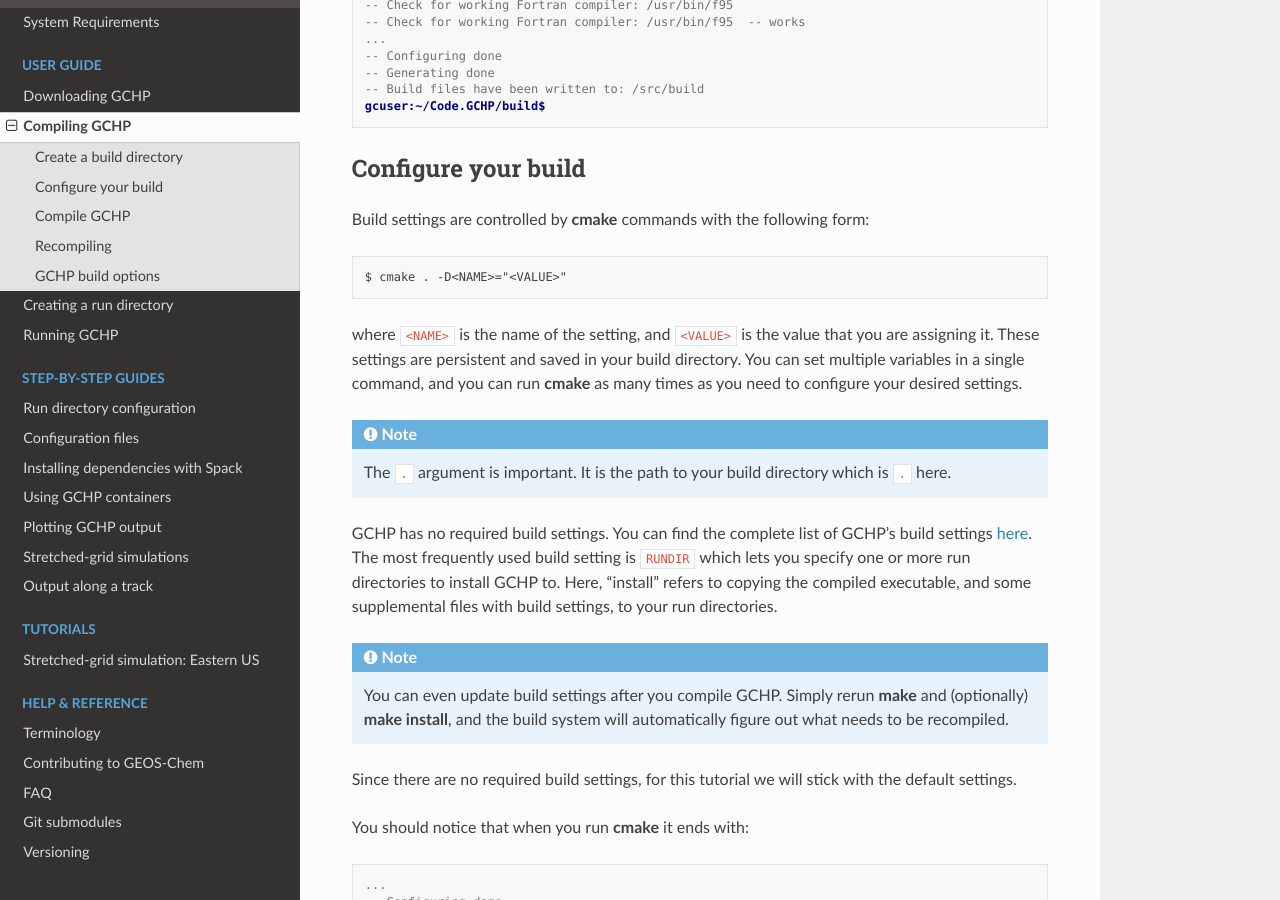
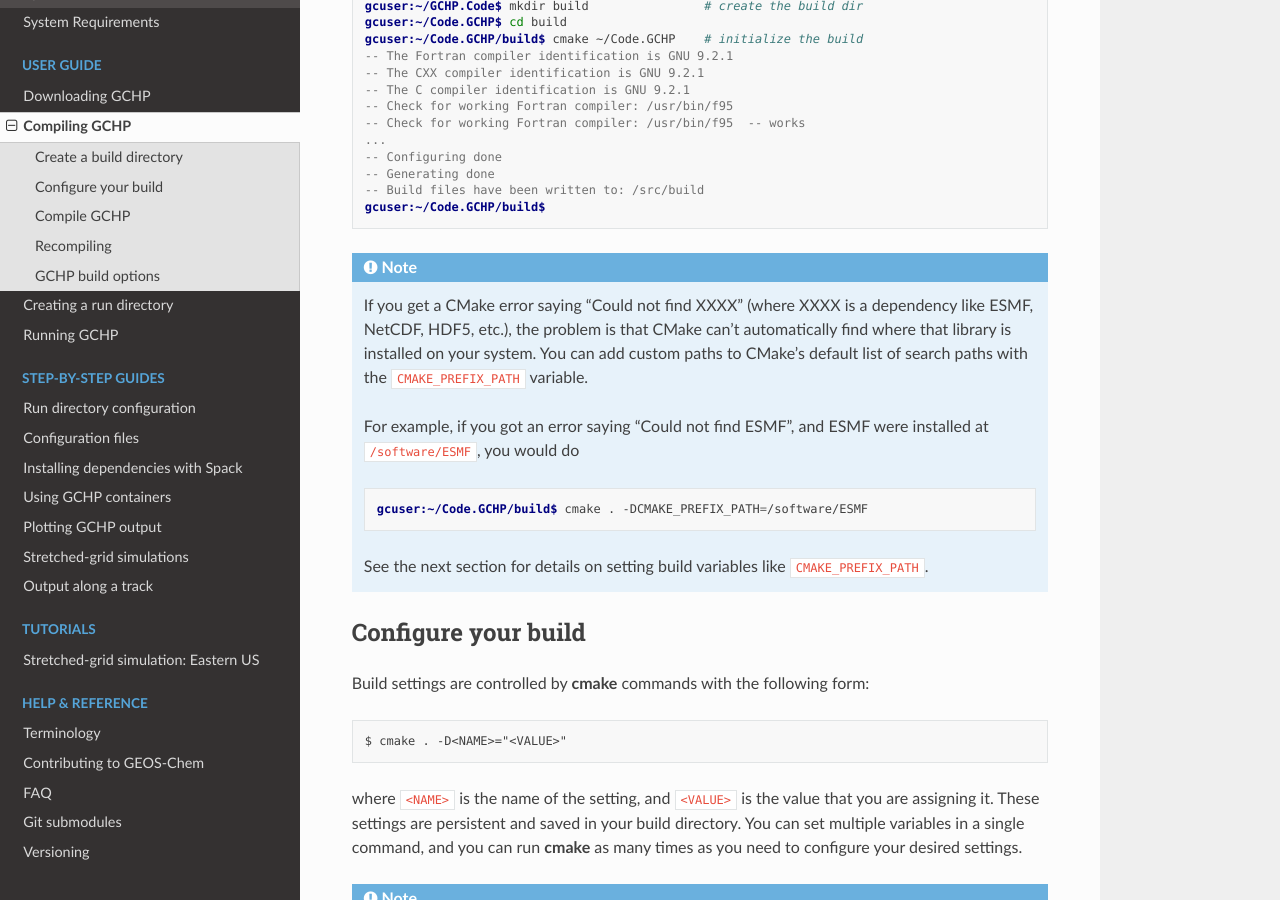
Before and after one commit to geoschem/GCHP, a Sphinx documentation site: the page built from docs/source/user-guide/compiling.rst, in a window 1280 px wide and 900 px high, scrolled down 1075 px. Built offline with Sphinx 7.4.7 and the Read the Docs theme 2.0.0, drawn with Linux system fonts in a browser that asks for light colours; pages that are not in the unit, such as notebooks, are missing from menus; some of the changed text lies outside the part shown.

Commit message:
Small update to compiling instructions

```diff
--- a/docs/source/user-guide/compiling.rst
+++ b/docs/source/user-guide/compiling.rst
@@ -5,6 +5,9 @@ Compiling GCHP
 .. note::
     This user guide assumes you have loaded a computing environment that satisfies
     :ref:`GCHP's software requirements <software_requirements>`.
+
+.. note::
+   Another useful resource for GCHP build instructions is our `YouTube tutorial <https://www.youtube.com/watch?v=G_DMCv-mJ2k>`_.
 
 There are two steps to build GCHP. The first step is configuring your build.
 To configure your build you use :program:`cmake` to configure build settings.
@@ -52,6 +55,22 @@ of creating a build directory in the top-level of the GCHP source code:
    -- Generating done
    -- Build files have been written to: /src/build
    gcuser:~/Code.GCHP/build$
+
+.. note::
+   If you get a CMake error saying "Could not find XXXX" (where XXXX is a dependency like
+   ESMF, NetCDF, HDF5, etc.), the problem is that CMake can't automatically find where that library
+   is installed on your system. You can add custom paths to CMake's default list of search paths with the
+   :literal:`CMAKE_PREFIX_PATH` variable.
+
+   For example, if you got an error saying "Could not find ESMF", and ESMF were installed
+   at :file:`/software/ESMF`, you would do
+
+   .. code-block:: console
+
+      gcuser:~/Code.GCHP/build$ cmake . -DCMAKE_PREFIX_PATH=/software/ESMF
+
+   See the next section for details on setting build variables like :literal:`CMAKE_PREFIX_PATH`.
+
 
 Configure your build
 --------------------
```
